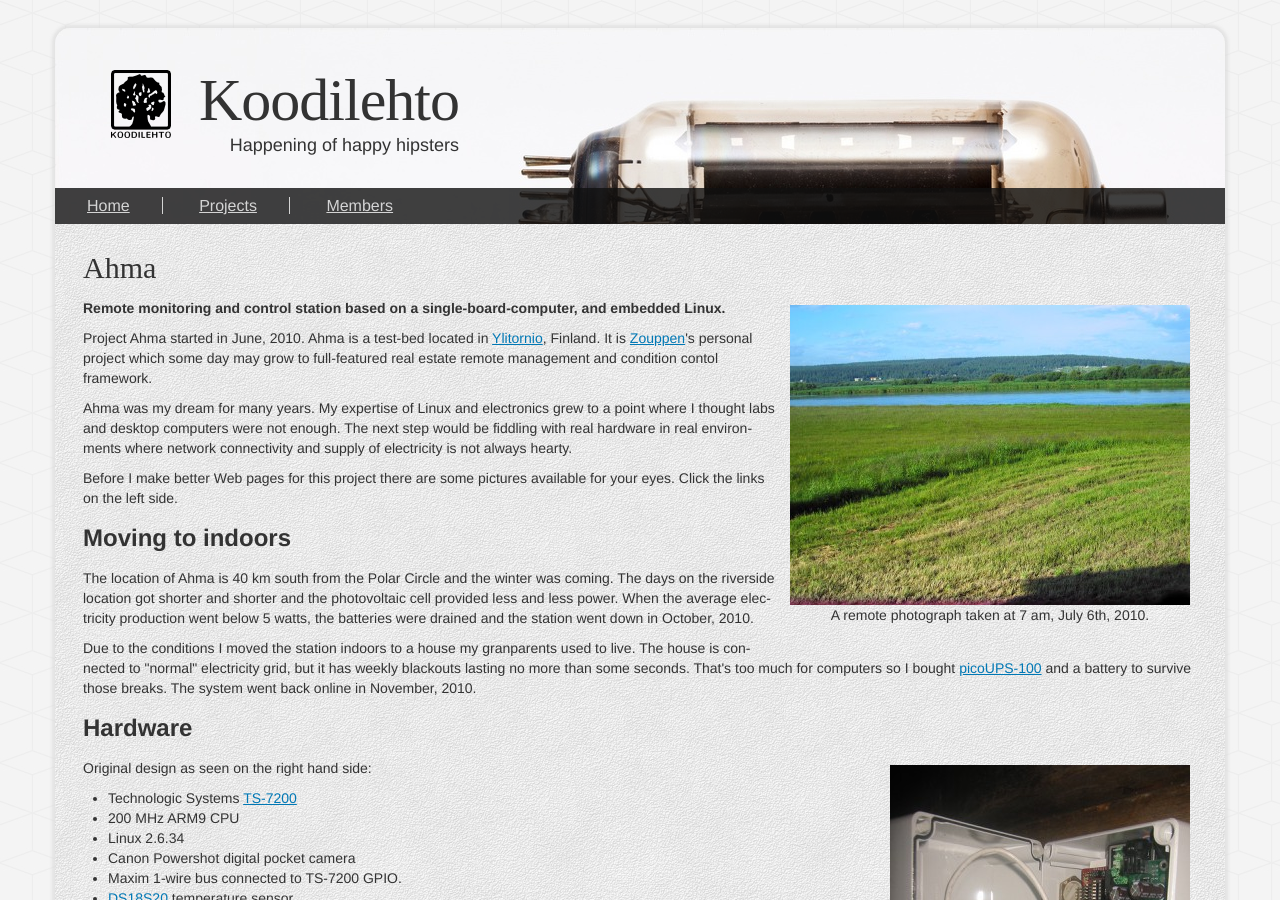
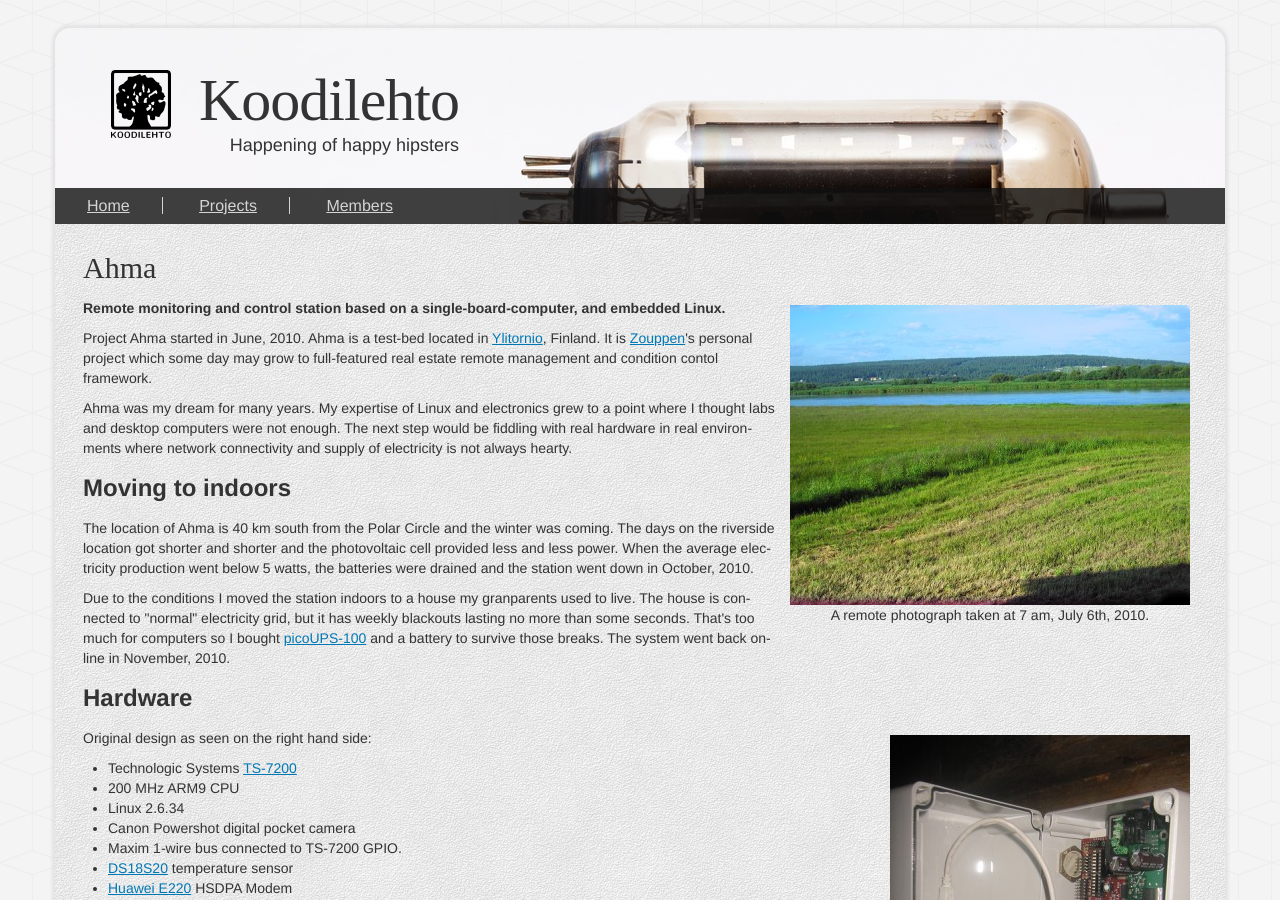
Before and after one commit to koodilehto/koodilehto-site, a Jekyll site: the page built from projects/ahma/index.html, in a window 1280 px wide and 900 px high. Built offline with Jekyll 4.4.1, drawn with Linux system fonts in a browser that asks for light colours; some web fonts are replaced.

Commit message:
Remove erroneous text

```diff
--- a/projects/ahma/index.html
+++ b/projects/ahma/index.html
@@ -19,9 +19,6 @@ css: ahma
         <p>Project Ahma started in June, 2010. Ahma is a test-bed located in <a href="http://en.wikipedia.org/wiki/Ylitornio">Ylitornio</a>, Finland. It is <a href="../members#zouppen">Zouppen</a>'s personal project which some day may grow to full-featured real estate remote management and condition contol framework.</p>
 
         <p>Ahma was my dream for many years. My expertise of Linux and electronics grew to a point where I thought labs and desktop computers were not enough. The next step would be fiddling with real hardware in real environments where network connectivity and supply of electricity is not always hearty.</p>
-
-        <p>Before I make better Web pages for this project there are some pictures available for your eyes. Click the links on the left side.</p>
-
 
         <h3>Moving to indoors</h3>
 
```
